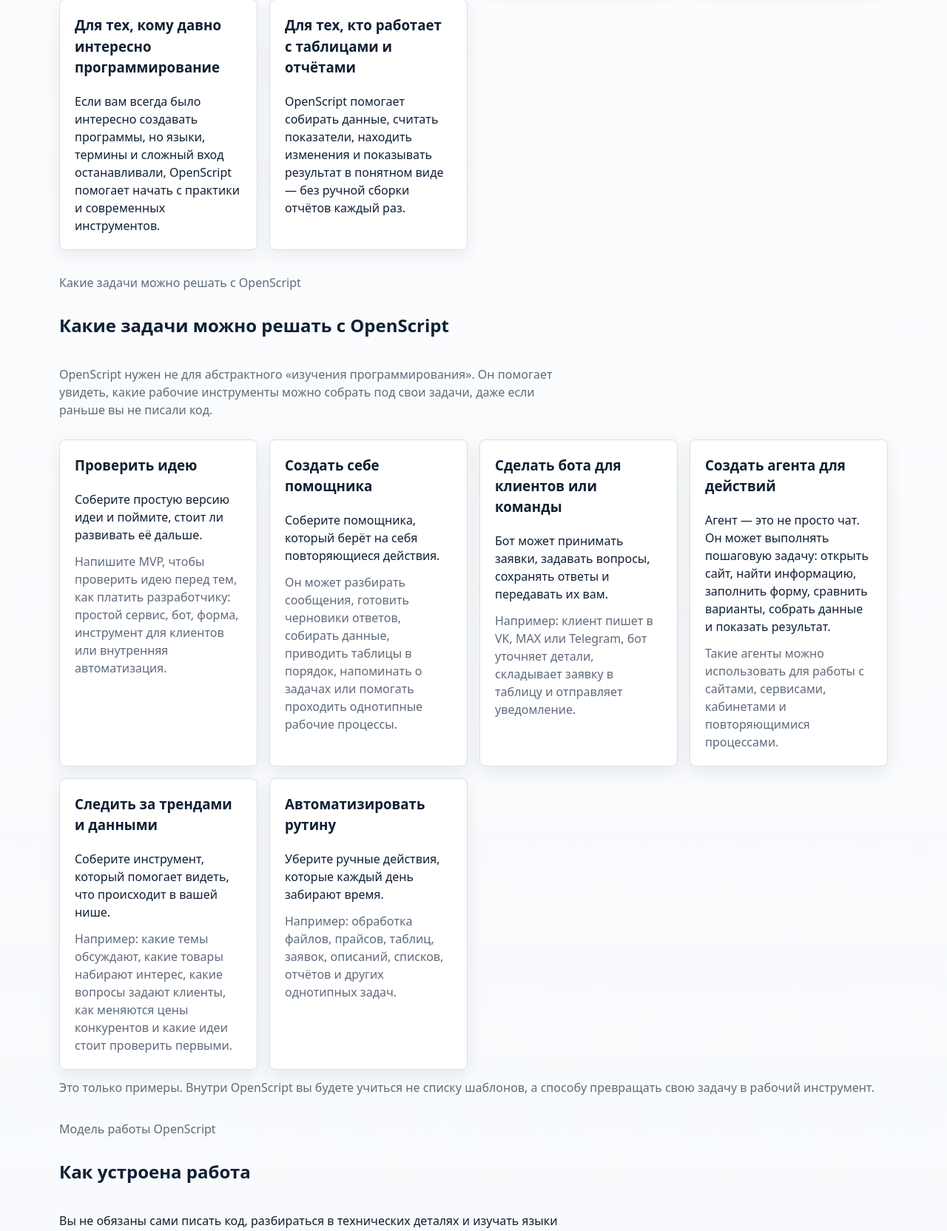
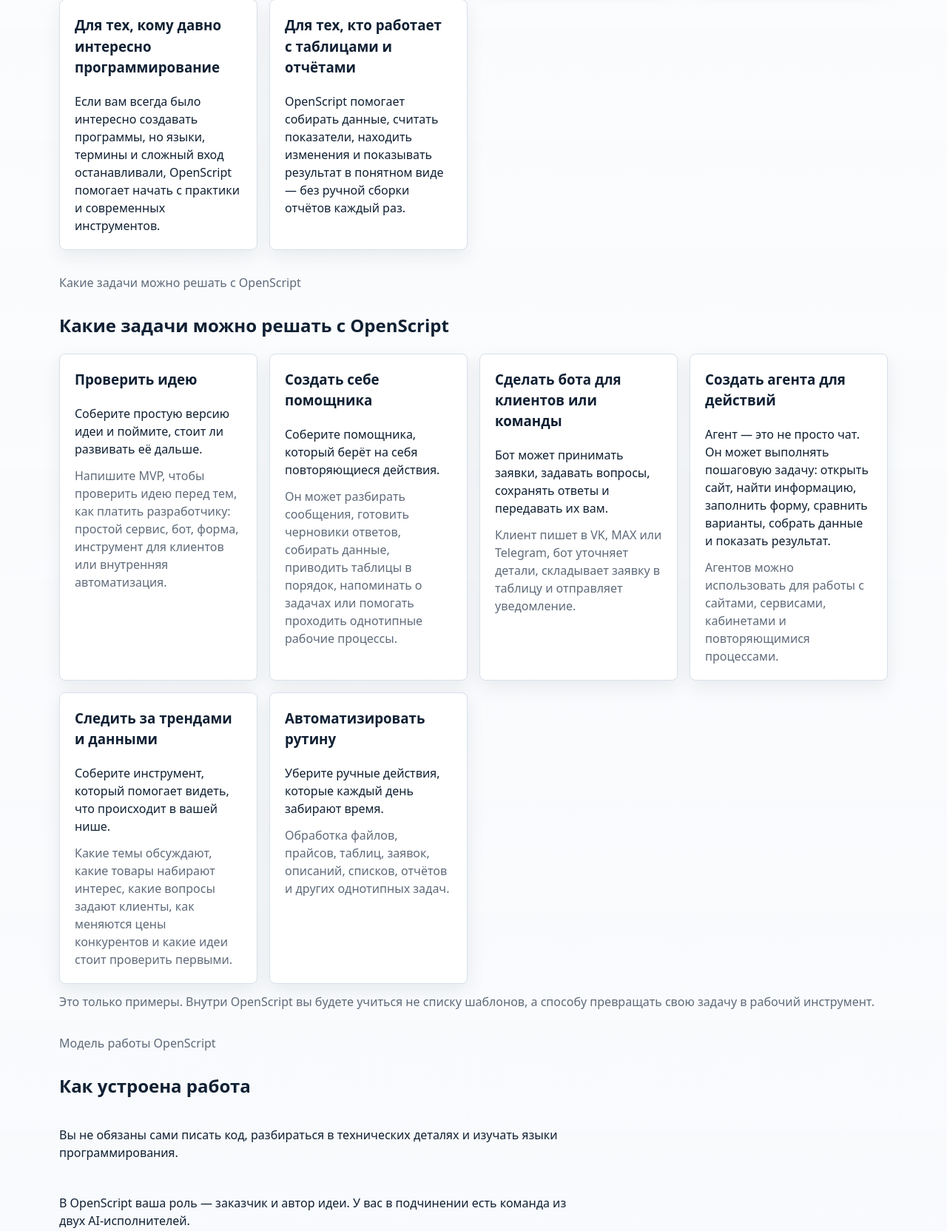
Before and after one commit to MaksimUnimax/ai-starter-community, a FastAPI app: page / in a window 1280 px wide. Shown: the part 1077-2741 px from the top of the page at 74% size. Run offline with FastAPI, Linux system fonts and the light colour scheme.

Commit message:
Clean homepage tasks copy

```diff
--- a/source/app/public_landing/templates/index.html
+++ b/source/app/public_landing/templates/index.html
@@ -61,9 +61,6 @@
     <div class="stack section-copy">
       <p class="muted">Какие задачи можно решать с OpenScript</p>
       <h2 class="section-title">Какие задачи можно решать с OpenScript</h2>
-      <p class="muted">
-        OpenScript нужен не для абстрактного «изучения программирования». Он помогает увидеть, какие рабочие инструменты можно собрать под свои задачи, даже если раньше вы не писали код.
-      </p>
     </div>
 
     <div class="card-grid tight">
@@ -80,22 +77,22 @@
       <article class="card stack value-card">
         <h3 class="section-title">Сделать бота для клиентов или команды</h3>
         <p>Бот может принимать заявки, задавать вопросы, сохранять ответы и передавать их вам.</p>
-        <p class="muted">Например: клиент пишет в VK, MAX или Telegram, бот уточняет детали, складывает заявку в таблицу и отправляет уведомление.</p>
+        <p class="muted">Клиент пишет в VK, MAX или Telegram, бот уточняет детали, складывает заявку в таблицу и отправляет уведомление.</p>
       </article>
       <article class="card stack value-card">
         <h3 class="section-title">Создать агента для действий</h3>
         <p>Агент — это не просто чат. Он может выполнять пошаговую задачу: открыть сайт, найти информацию, заполнить форму, сравнить варианты, собрать данные и показать результат.</p>
-        <p class="muted">Такие агенты можно использовать для работы с сайтами, сервисами, кабинетами и повторяющимися процессами.</p>
+        <p class="muted">Агентов можно использовать для работы с сайтами, сервисами, кабинетами и повторяющимися процессами.</p>
       </article>
       <article class="card stack value-card">
         <h3 class="section-title">Следить за трендами и данными</h3>
         <p>Соберите инструмент, который помогает видеть, что происходит в вашей нише.</p>
-        <p class="muted">Например: какие темы обсуждают, какие товары набирают интерес, какие вопросы задают клиенты, как меняются цены конкурентов и какие идеи стоит проверить первыми.</p>
+        <p class="muted">Какие темы обсуждают, какие товары набирают интерес, какие вопросы задают клиенты, как меняются цены конкурентов и какие идеи стоит проверить первыми.</p>
       </article>
       <article class="card stack value-card">
         <h3 class="section-title">Автоматизировать рутину</h3>
         <p>Уберите ручные действия, которые каждый день забирают время.</p>
-        <p class="muted">Например: обработка файлов, прайсов, таблиц, заявок, описаний, списков, отчётов и других однотипных задач.</p>
+        <p class="muted">Обработка файлов, прайсов, таблиц, заявок, описаний, списков, отчётов и других однотипных задач.</p>
       </article>
     </div>
 
```
Also changed, not shown: source/tests/test_routes.py (+4 -0 lines).
